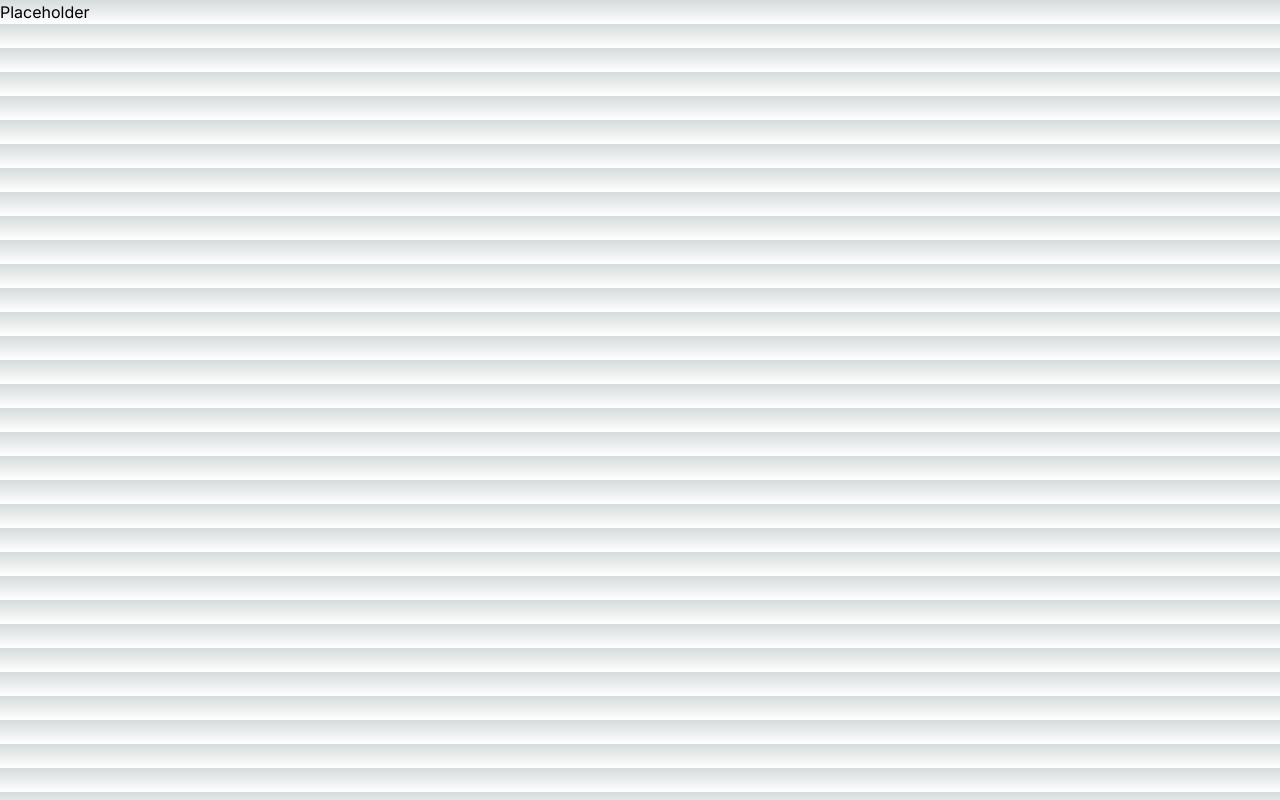
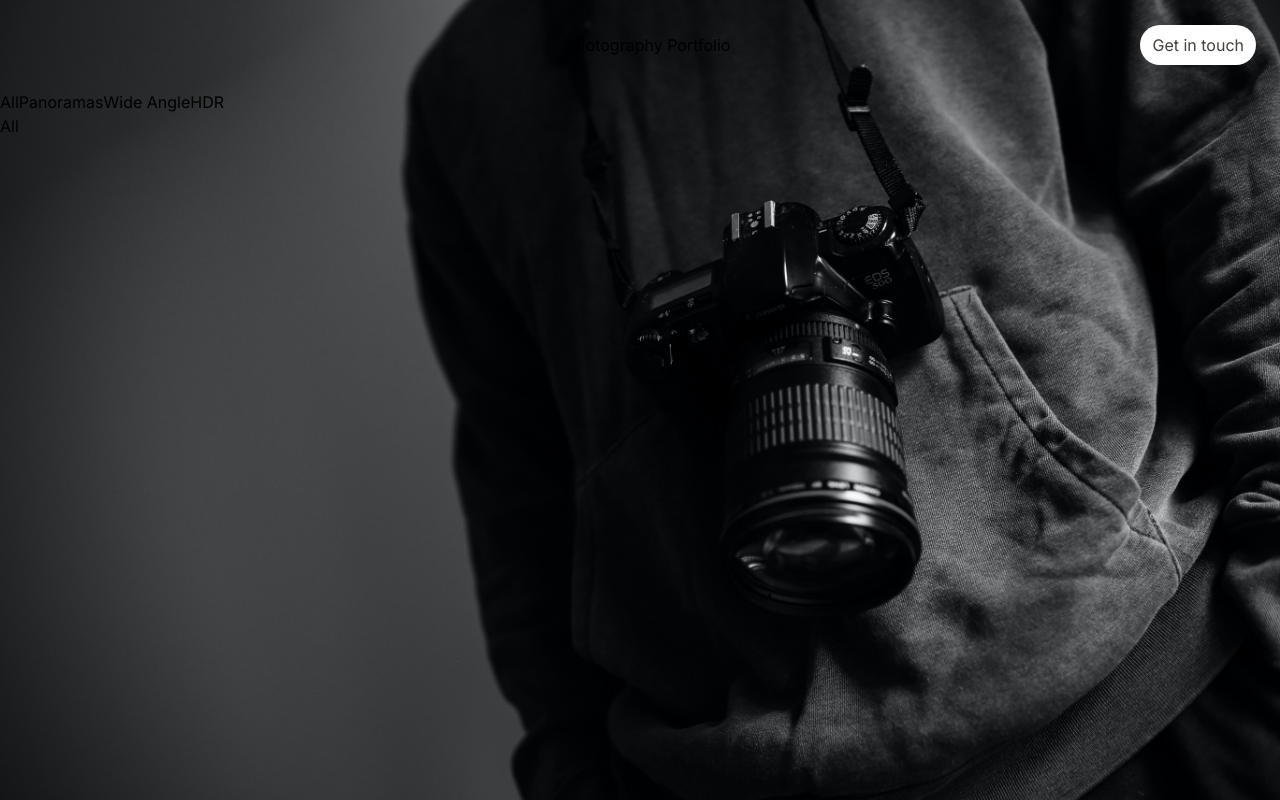
Before and after one commit to wrangel/drone-media-3, a Next.js app: page / in a window 1280 px wide. Built offline with nearby package versions, Linux system fonts and the light colour scheme.

Commit message:
Add tabs and header

```diff
--- a/src/app/globals.css
+++ b/src/app/globals.css
@@ -1,6 +1,18 @@
 @tailwind base;
 @tailwind components;
 @tailwind utilities;
+
+@layer {
+  html,
+  body {
+    height: 100%;
+  }
+}
+
+#__next {
+  height: 100%;
+  color: white;
+}
 
 :root {
   --foreground-rgb: 0, 0, 0;
--- a/src/app/page.tsx
+++ b/src/app/page.tsx
@@ -1,13 +1,37 @@
-import Image from 'next/image'
+import { Tab } from "@headlessui/react";
+import Link from "next/link";
 
 export default function Home() {
   return (
-    <main className=''>
-      <div>
-        <p>
-          Placeholder
-        </p>
-      </div>
-    </main>
+    <div className="h-full bg-[url('/photography-bg.jpg')] bg-cover bg-top">
+
+      <header className="flex justify-between items-center h-[90px] px-6">
+        <div className="text-transparent">Hamburger menu</div>
+        <div>Photography Portfolio</div>
+        <Link
+          href="#"
+          className="rounded-3xl bg-white text-stone-700 px-3 py-2 hover:bg-opacity-90"
+        >
+          Get in touch
+        </Link>
+      </header>
+
+      <main className=''>
+        <Tab.Group>
+        <Tab.List>
+          <Tab>All</Tab>
+          <Tab>Panoramas</Tab>
+          <Tab>Wide Angle</Tab>
+          <Tab>HDR</Tab>
+        </Tab.List>
+        <Tab.Panels>
+          <Tab.Panel>All</Tab.Panel>
+          <Tab.Panel>Panoramas</Tab.Panel>
+          <Tab.Panel>Wide Angle</Tab.Panel>
+          <Tab.Panel>HDR</Tab.Panel>
+        </Tab.Panels>
+      </Tab.Group>
+      </main>
+    </div>
   )
 }
```
Also changed, not shown: public/photography-bg.jpg (added).
